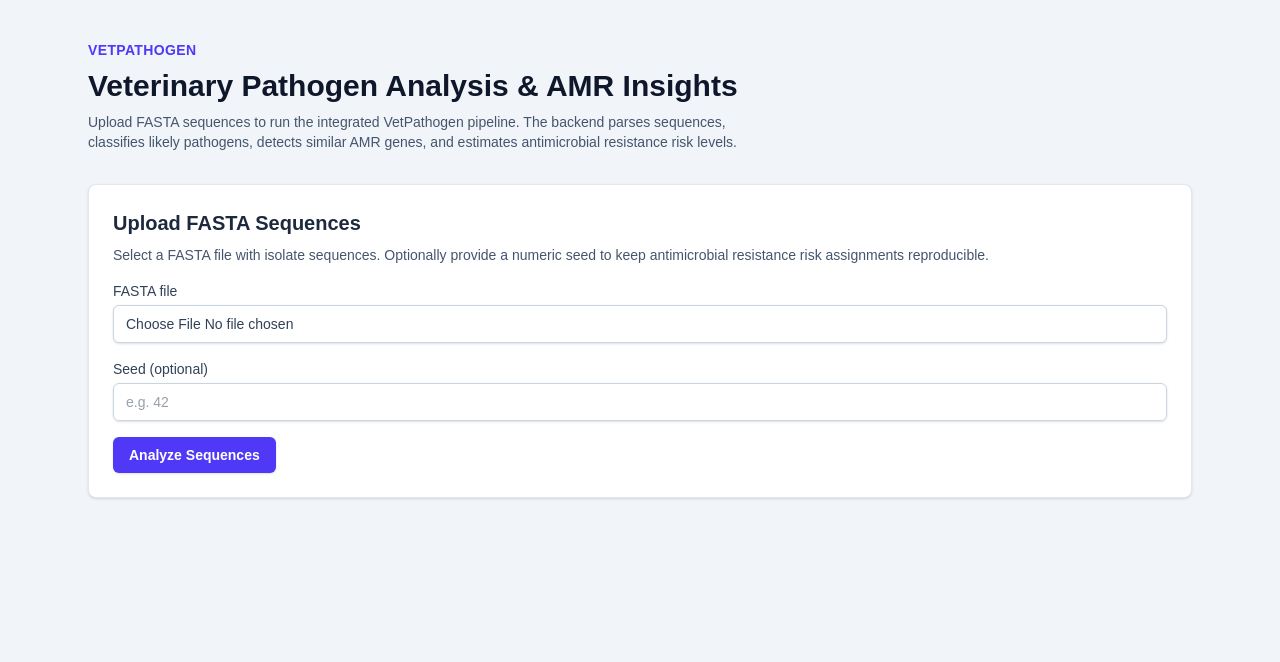
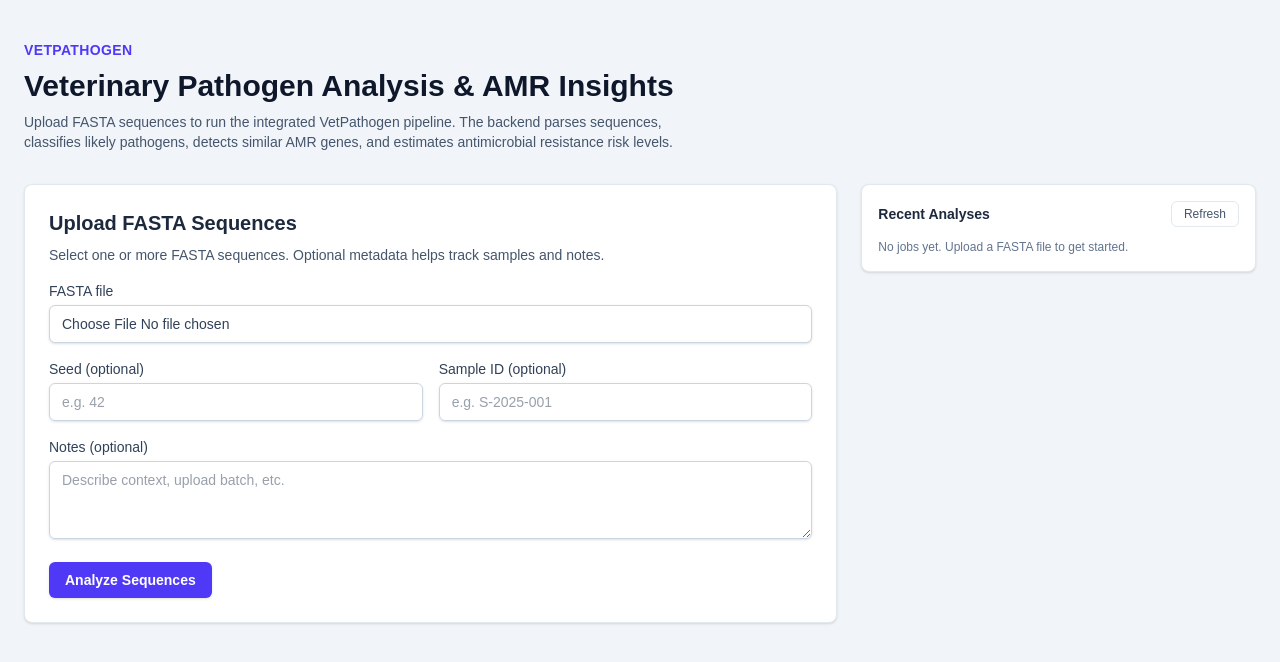
Before and after one commit to mehdikhedi/VetPathogen, a Next.js app in the folder frontend/: page / in a window 1280 px wide. Shown: the top 662 px of the page. Built offline with nearby package versions, Linux system fonts and the light colour scheme; no server answers.

Commit message:
feat: enhance UI with job history and metadata capture

```diff
--- a/frontend/src/app/page.tsx
+++ b/frontend/src/app/page.tsx
@@ -1,13 +1,19 @@
 "use client";
 
-import { useMemo, useState } from "react";
+import { useMemo, useState, useEffect, useCallback } from "react";
 
 import { GCPlot } from "@/components/GCPlot";
 import { ResultsTable } from "@/components/ResultsTable";
 import { UploadSection } from "@/components/UploadSection";
-import type { AnalysisResponse, AnalysisResult, AnalysisMetadata } from "@/types";
+import { JobHistory } from "@/components/JobHistory";
+import type {
+  AnalysisMetadata,
+  AnalysisResponse,
+  AnalysisResult,
+  AnalysisJob,
+} from "@/types";
 
-const DEFAULT_ENDPOINT = "http://127.0.0.1:8000/analyze/";
+const DEFAULT_ENDPOINT = "http://127.0.0.1:8000";
 
 export default function Home() {
   const [results, setResults] = useState<AnalysisResult[]>([]);
@@ -18,20 +24,71 @@ export default function Home() {
   const [jobId, setJobId] = useState<string | null>(null);
   const [jobStatus, setJobStatus] = useState<string | null>(null);
   const [jobError, setJobError] = useState<string | null>(null);
+  const [jobs, setJobs] = useState<AnalysisJob[]>([]);
   const [loading, setLoading] = useState(false);
   const [error, setError] = useState<string | null>(null);
 
-  const endpoint = useMemo(() => {
-    const base = process.env.NEXT_PUBLIC_BACKEND_URL ?? DEFAULT_ENDPOINT;
+  const baseUrl = useMemo(() => {
+    const raw = process.env.NEXT_PUBLIC_BACKEND_URL ?? DEFAULT_ENDPOINT;
     try {
-      return new URL(base);
+      return new URL(raw).origin;
     } catch (err) {
       console.warn("Invalid NEXT_PUBLIC_BACKEND_URL, falling back to default.", err);
-      return new URL(DEFAULT_ENDPOINT);
+      return new URL(DEFAULT_ENDPOINT).origin;
     }
   }, []);
 
-  const handleAnalyze = async ({ file, seed }: { file: File; seed?: number }) => {
+  const apiUrl = useCallback((path: string) => `${baseUrl}${path}`, [baseUrl]);
+
+  const fetchJobs = useCallback(async () => {
+    try {
+      const res = await fetch(apiUrl("/jobs"));
+      if (!res.ok) return;
+      const data = await res.json();
+      setJobs((data.items as AnalysisJob[]) ?? []);
+    } catch (err) {
+      console.error("Failed to fetch jobs", err);
+    }
+  }, [apiUrl]);
+
+  const loadJob = useCallback(
+    async (id: string) => {
+      try {
+        const res = await fetch(apiUrl(`/jobs/${id}`));
+        if (!res.ok) throw new Error(await res.text());
+        const job = (await res.json()) as AnalysisJob;
+        setJobId(job.id);
+        setJobStatus(job.status);
+        setJobError(job.error ?? null);
+        const results = (job.results as AnalysisResult[] | undefined) ?? [];
+        setResults(results);
+        setReportPath(job.report_path ?? undefined);
+        setSummaryPath(job.summary_path ?? undefined);
+        setPdfPath(job.pdf_path ?? undefined);
+        setMetadata(job.reference_metadata ?? null);
+      } catch (err) {
+        console.error("Failed to load job", err);
+        setError("Unable to load selected job");
+      }
+    },
+    [apiUrl]
+  );
+
+  useEffect(() => {
+    fetchJobs();
+  }, [fetchJobs]);
+
+  const handleAnalyze = async ({
+    file,
+    seed,
+    sampleId,
+    notes,
+  }: {
+    file: File;
+    seed?: number;
+    sampleId?: string;
+    notes?: string;
+  }) => {
     setLoading(true);
     setError(null);
     setJobError(null);
@@ -39,13 +96,17 @@ export default function Home() {
     try {
       const formData = new FormData();
       formData.append("fasta", file);
-
-      const target = new URL(endpoint.toString());
       if (seed !== undefined) {
-        target.searchParams.set("seed", String(seed));
+        formData.append("seed", String(seed));
+      }
+      if (sampleId) {
+        formData.append("sample_id", sampleId);
+      }
+      if (notes) {
+        formData.append("notes", notes);
       }
 
-      const response = await fetch(target.toString(), {
+      const response = await fetch(apiUrl("/analyze/"), {
         method: "POST",
         body: formData,
       });
@@ -62,11 +123,18 @@ export default function Home() {
       setJobId(payload.job_id ?? null);
       setJobStatus(payload.status ?? null);
       setJobError(payload.error ?? null);
+      const meta: AnalysisMetadata = {
+        ...(payload.metadata ?? {}),
+        notes,
+        sample_id: sampleId,
+      };
+      setMetadata(meta);
       setResults(payload.results ?? []);
       setReportPath(payload.report_path);
       setSummaryPath(payload.summary_path);
       setPdfPath(payload.pdf_path);
-      setMetadata(payload.metadata ?? null);
+
+      fetchJobs();
     } catch (err) {
       console.error(err);
       setError(err instanceof Error ? err.message : "Unexpected error occurred.");
@@ -83,9 +151,19 @@ export default function Home() {
     }
   };
 
+  const csvUrl = reportPath
+    ? apiUrl(reportPath.startsWith("/") ? reportPath : `/jobs/${jobId}/report`)
+    : undefined;
+  const summaryUrl = summaryPath
+    ? apiUrl(summaryPath.startsWith("/") ? summaryPath : `/jobs/${jobId}/summary`)
+    : undefined;
+  const pdfUrl = pdfPath
+    ? apiUrl(pdfPath.startsWith("/") ? pdfPath : `/jobs/${jobId}/pdf`)
+    : undefined;
+
   return (
     <main className="min-h-screen bg-slate-100">
-      <div className="mx-auto flex w-full max-w-6xl flex-col gap-8 px-6 py-10">
+      <div className="mx-auto flex w-full max-w-7xl flex-col gap-8 px-6 py-10">
         <header className="space-y-2">
           <p className="text-sm font-semibold uppercase tracking-wide text-indigo-600">
             VetPathogen
@@ -100,6 +178,8 @@ export default function Home() {
           </p>
         </header>
 
+        <div className="grid grid-cols-1 gap-6 lg:grid-cols-3">
+          <div className="lg:col-span-2 space-y-6">
             <UploadSection loading={loading} onSubmit={handleAnalyze} />
 
             {error ? (
@@ -122,17 +202,28 @@ export default function Home() {
             <GCPlot results={results} />
 
             <ReportDownloadCard
-          endpoint={endpoint}
-          reportPath={reportPath}
-          summaryPath={summaryPath}
-          pdfPath={pdfPath}
+              csvUrl={csvUrl}
+              summaryUrl={summaryUrl}
+              pdfUrl={pdfUrl}
               hasResults={results.length > 0}
-          jobId={jobId}
             />
+          </div>
+
+          <div className="space-y-6">
+            <JobHistory
+              jobs={jobs}
+              onRefresh={fetchJobs}
+              onSelect={loadJob}
+              activeJobId={jobId}
+            />
+          </div>
+        </div>
       </div>
     </main>
   );
 }
+
+// JobStatusCard and ReportDownloadCard remain unchanged from previous version
 
 type JobStatusCardProps = {
   jobId: string;
@@ -151,6 +242,12 @@ function JobStatusCard({ jobId, status, error, metadata }: JobStatusCardProps) {
           Pipeline version: {metadata.pipeline_version}
         </p>
       ) : null}
+      {metadata?.sample_id ? (
+        <p className="mt-1 text-xs text-slate-500">Sample: {metadata.sample_id}</p>
+      ) : null}
+      {metadata?.notes ? (
+        <p className="mt-1 text-xs text-slate-500">Notes: {metadata.notes}</p>
+      ) : null}
       {error ? (
         <p className="mt-2 text-xs text-red-600">{error}</p>
       ) : status !== "completed" ? (
@@ -164,53 +261,24 @@ function JobStatusCard({ jobId, status, error, metadata }: JobStatusCardProps) {
 }
 
 type ReportDownloadCardProps = {
-  endpoint: URL;
-  jobId: string | null;
-  reportPath?: string;
-  summaryPath?: string;
-  pdfPath?: string;
+  csvUrl?: string;
+  summaryUrl?: string;
+  pdfUrl?: string;
   hasResults: boolean;
 };
 
-function ReportDownloadCard({
-  endpoint,
-  jobId,
-  reportPath,
-  summaryPath,
-  pdfPath,
-  hasResults,
-}: ReportDownloadCardProps) {
+function ReportDownloadCard({ csvUrl, summaryUrl, pdfUrl, hasResults }: ReportDownloadCardProps) {
   if (!hasResults) {
     return null;
   }
-
-  const baseOrigin = endpoint.origin;
-  const buildUrl = (path?: string) => {
-    if (!path) return undefined;
-    try {
-      return new URL(path, baseOrigin).toString();
-    } catch {
-      return path;
-    }
-  };
-
-  const csvUrl = buildUrl(reportPath ?? (jobId ? `/jobs/${jobId}/report` : "/report"));
-  const summaryUrl = buildUrl(summaryPath ?? (jobId ? `/jobs/${jobId}/summary` : undefined));
-  const pdfUrl = buildUrl(pdfPath ?? (jobId ? `/jobs/${jobId}/pdf` : undefined));
 
   return (
     <section className="rounded-lg border border-slate-200 bg-white p-4 text-sm text-slate-700 shadow-sm">
       <div className="flex flex-col gap-3">
         <div>
-          <p>
-            Analysis complete. The backend stored the latest CSV report at {" "}
-            <span className="font-semibold text-slate-900">
-              {reportPath ?? (jobId ? `data/report_${jobId}.csv` : "data/report.csv")}
-            </span>
-            .
-          </p>
+          <p className="font-medium text-slate-800">Analysis Artefacts</p>
           <p className="mt-1 text-xs text-slate-500">
-            Download the artefacts to review results offline or share with colleagues.
+            Download detailed CSV, summary counts, and a PDF overview generated for this job.
           </p>
         </div>
         <div className="flex flex-wrap gap-3">
--- /dev/null
+++ b/frontend/src/components/JobHistory.tsx
@@ -0,0 +1,85 @@
+"use client";
+
+import { useMemo } from "react";
+import type { AnalysisJob } from "@/types";
+
+type JobHistoryProps = {
+  jobs: AnalysisJob[];
+  onRefresh: () => void;
+  onSelect: (jobId: string) => void;
+  activeJobId: string | null;
+};
+
+const STATUS_COLORS: Record<string, string> = {
+  completed: "bg-emerald-100 text-emerald-700",
+  running: "bg-indigo-100 text-indigo-700",
+  pending: "bg-slate-100 text-slate-700",
+  failed: "bg-red-100 text-red-700",
+};
+
+export function JobHistory({ jobs, onRefresh, onSelect, activeJobId }: JobHistoryProps) {
+  const sortedJobs = useMemo(() => {
+    return [...jobs].sort((a, b) => {
+      const aTime = a.created_at ? Date.parse(a.created_at) : 0;
+      const bTime = b.created_at ? Date.parse(b.created_at) : 0;
+      return bTime - aTime;
+    });
+  }, [jobs]);
+
+  return (
+    <section className="rounded-lg border border-slate-200 bg-white p-4 shadow-sm">
+      <div className="flex items-center justify-between">
+        <h2 className="text-sm font-semibold text-slate-800">Recent Analyses</h2>
+        <button
+          onClick={onRefresh}
+          className="rounded-md border border-slate-200 px-3 py-1 text-xs font-medium text-slate-600 hover:bg-slate-50"
+        >
+          Refresh
+        </button>
+      </div>
+      <div className="mt-3 space-y-2">
+        {sortedJobs.length === 0 ? (
+          <p className="text-xs text-slate-500">No jobs yet. Upload a FASTA file to get started.</p>
+        ) : (
+          sortedJobs.map((job) => {
+            const statusLabel = job.status ?? "unknown";
+            const statusClass =
+              STATUS_COLORS[statusLabel] ?? "bg-slate-100 text-slate-700";
+            const created =
+              job.created_at ? new Date(job.created_at).toLocaleString() : "—";
+
+            return (
+              <button
+                key={job.id}
+                onClick={() => onSelect(job.id)}
+                className={`w-full rounded-md border px-3 py-2 text-left text-xs transition ${
+                  job.id === activeJobId
+                    ? "border-indigo-300 bg-indigo-50"
+                    : "border-slate-200 bg-white hover:bg-slate-50"
+                }`}
+              >
+                <div className="flex items-center justify-between">
+                  <span className="font-semibold text-slate-700">{job.id}</span>
+                  <span
+                    className={`rounded-full px-2 py-0.5 text-[10px] font-semibold uppercase ${statusClass}`}
+                  >
+                    {statusLabel}
+                  </span>
+                </div>
+                <div className="mt-1 flex items-center justify-between text-slate-500">
+                  <span>{created}</span>
+                  {job.pipeline_version ? (
+                    <span>v{job.pipeline_version}</span>
+                  ) : null}
+                </div>
+                {job.error ? (
+                  <p className="mt-1 text-[11px] text-red-600">Error: {job.error}</p>
+                ) : null}
+              </button>
+            );
+          })
+        )}
+      </div>
+    </section>
+  );
+}
--- a/frontend/src/components/UploadSection.tsx
+++ b/frontend/src/components/UploadSection.tsx
@@ -4,12 +4,21 @@ import { useState } from "react";
 
 type UploadSectionProps = {
   loading: boolean;
-  onSubmit: (payload: { file: File; seed?: number }) => void;
+  onSubmit: (
+    payload: {
+      file: File;
+      seed?: number;
+      sampleId?: string;
+      notes?: string;
+    }
+  ) => void;
 };
 
 export function UploadSection({ loading, onSubmit }: UploadSectionProps) {
   const [file, setFile] = useState<File | null>(null);
   const [seed, setSeed] = useState<string>("");
+  const [sampleId, setSampleId] = useState<string>("");
+  const [notes, setNotes] = useState<string>("");
 
   const handleFileChange = (event: React.ChangeEvent<HTMLInputElement>) => {
     const selected = event.target.files?.[0] ?? null;
@@ -29,15 +38,14 @@ export function UploadSection({ loading, onSubmit }: UploadSectionProps) {
       return;
     }
 
-    onSubmit({ file, seed: seedValue });
+    onSubmit({ file, seed: seedValue, sampleId: sampleId.trim(), notes: notes.trim() });
   };
 
   return (
     <section className="rounded-lg border border-slate-200 bg-white p-6 shadow-sm">
       <h2 className="text-xl font-semibold text-slate-800">Upload FASTA Sequences</h2>
       <p className="mt-2 text-sm text-slate-600">
-        Select a FASTA file with isolate sequences. Optionally provide a numeric seed to keep
-        antimicrobial resistance risk assignments reproducible.
+        Select one or more FASTA sequences. Optional metadata helps track samples and notes.
       </p>
       <form className="mt-4 space-y-4" onSubmit={handleSubmit}>
         <div>
@@ -52,11 +60,13 @@ export function UploadSection({ loading, onSubmit }: UploadSectionProps) {
             name="fasta"
             type="file"
             accept=".fasta,.fa,.txt"
+            multiple={false}
             onChange={handleFileChange}
             disabled={loading}
             className="mt-1 block w-full cursor-pointer rounded-md border border-slate-300 bg-white px-3 py-2 text-sm text-slate-700 shadow-sm focus:border-indigo-500 focus:outline-none focus:ring-2 focus:ring-indigo-200 disabled:cursor-not-allowed disabled:bg-slate-100"
           />
         </div>
+        <div className="grid grid-cols-1 gap-4 sm:grid-cols-2">
           <div>
             <label
               htmlFor="seed"
@@ -75,6 +85,43 @@ export function UploadSection({ loading, onSubmit }: UploadSectionProps) {
               className="mt-1 w-full rounded-md border border-slate-300 px-3 py-2 text-sm text-slate-700 shadow-sm focus:border-indigo-500 focus:outline-none focus:ring-2 focus:ring-indigo-200 disabled:bg-slate-100"
             />
           </div>
+          <div>
+            <label
+              htmlFor="sampleId"
+              className="block text-sm font-medium text-slate-700"
+            >
+              Sample ID (optional)
+            </label>
+            <input
+              id="sampleId"
+              name="sampleId"
+              type="text"
+              value={sampleId}
+              onChange={(event) => setSampleId(event.target.value)}
+              disabled={loading}
+              placeholder="e.g. S-2025-001"
+              className="mt-1 w-full rounded-md border border-slate-300 px-3 py-2 text-sm text-slate-700 shadow-sm focus:border-indigo-500 focus:outline-none focus:ring-2 focus:ring-indigo-200 disabled:bg-slate-100"
+            />
+          </div>
+        </div>
+        <div>
+          <label
+            htmlFor="notes"
+            className="block text-sm font-medium text-slate-700"
+          >
+            Notes (optional)
+          </label>
+          <textarea
+            id="notes"
+            name="notes"
+            value={notes}
+            onChange={(event) => setNotes(event.target.value)}
+            disabled={loading}
+            placeholder="Describe context, upload batch, etc."
+            className="mt-1 w-full rounded-md border border-slate-300 px-3 py-2 text-sm text-slate-700 shadow-sm focus:border-indigo-500 focus:outline-none focus:ring-2 focus:ring-indigo-200 disabled:bg-slate-100"
+            rows={3}
+          />
+        </div>
         <button
           type="submit"
           disabled={loading}
```
Also changed, not shown: frontend/src/types.ts (+16 -0 lines). Lines whose indentation alone changed are shown as unchanged.
